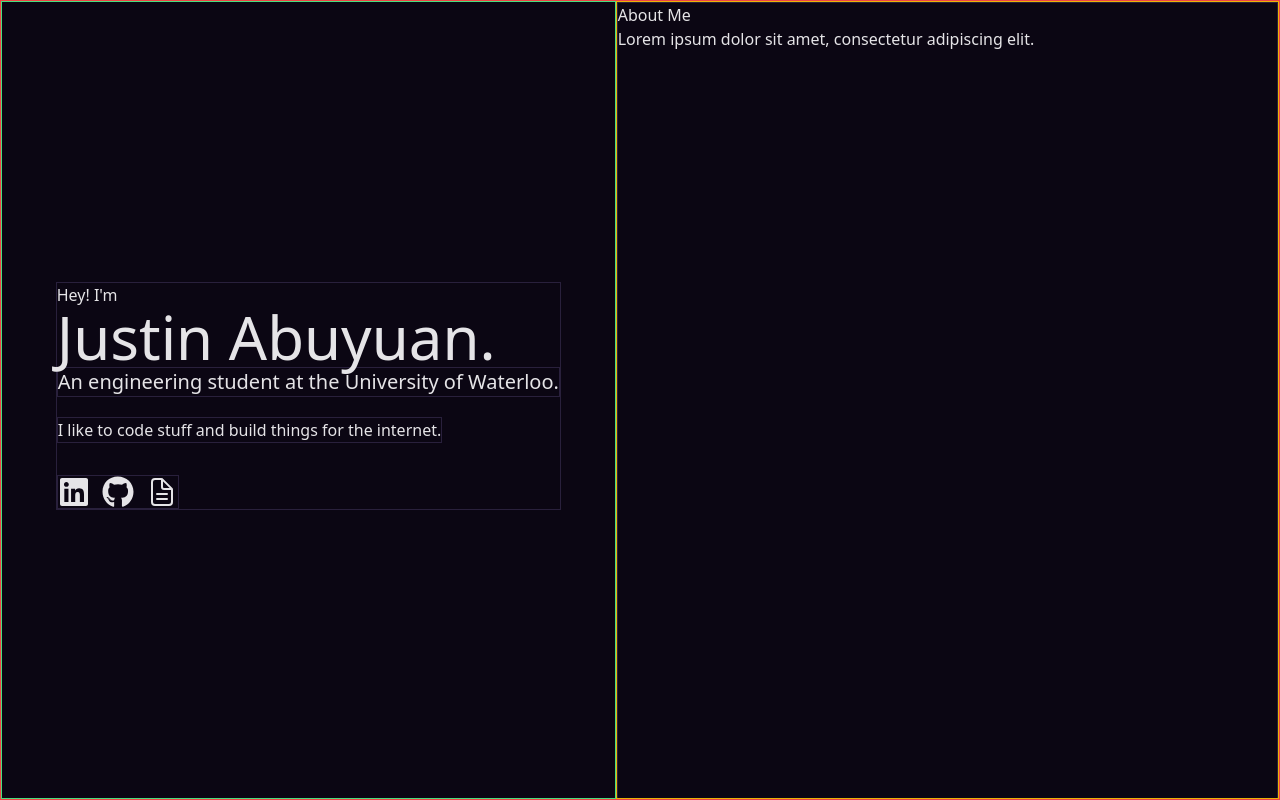
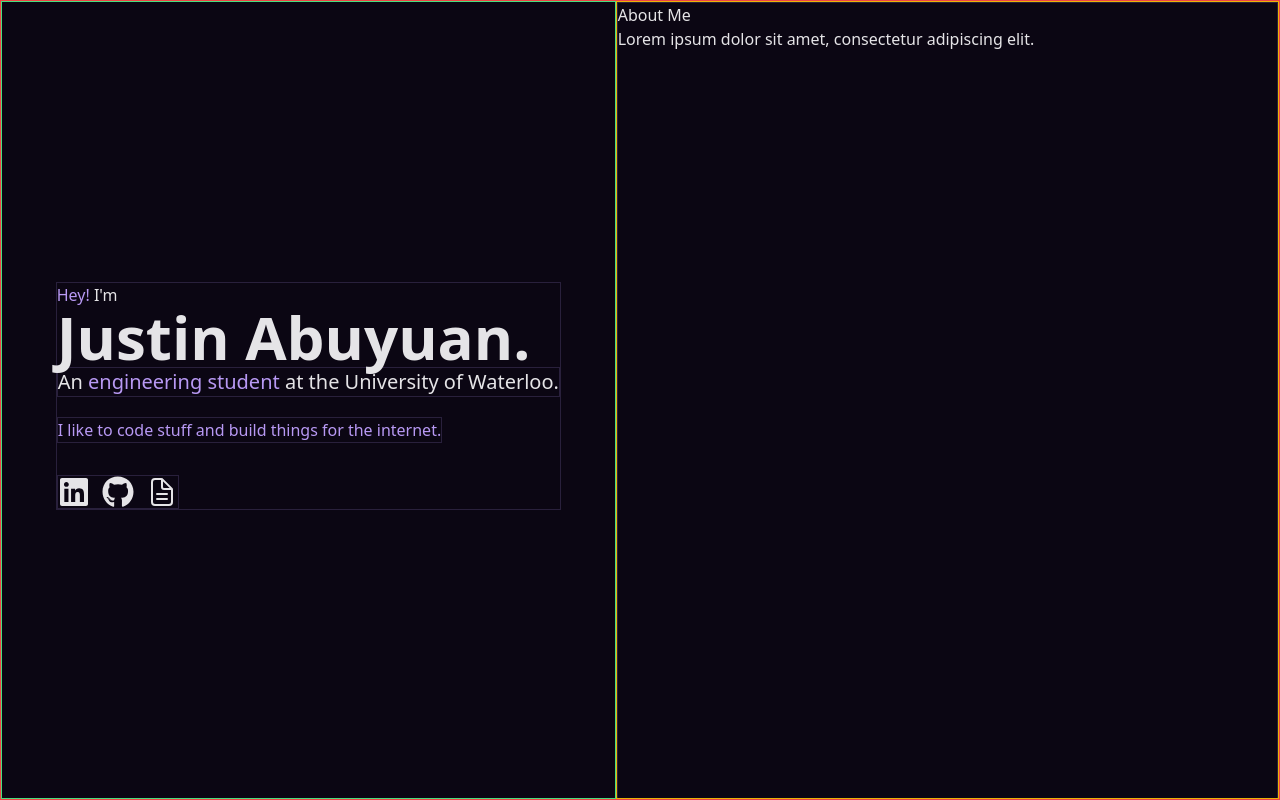
Before and after one commit to jasooh/portfolio-v.3, a Next.js app: page / in a window 1280 px wide. Built offline with nearby package versions, Linux system fonts and the light colour scheme.

Commit message:
hero styling

```diff
--- a/src/app/(app)/page.tsx
+++ b/src/app/(app)/page.tsx
@@ -24,7 +24,7 @@ export default function Home() {
     },
   )
   const width = useSpring(
-    useTransform(scrollYProgress, [0, 0.5], ['700%', '500%']),
+    useTransform(scrollYProgress, [0, 0.3], ['700%', '600%']),
     { stiffness: 100, damping: 15 },
   )
 
@@ -36,19 +36,19 @@ export default function Home() {
         {/* TODO: Add fade in transition for this section */}
         {/* Name */}
         <motion.section
-          className="flex flex-col items-center justify-center border-green-400 border"
+          className="flex flex-col items-center justify-center border-green-400 border whitespace-nowrap"
           style={{ width }}
         >
           <header className="w-fit mb-2 border">
-            <p>Hey! I&#39;m</p>
-            <h1 className="text-6xl">Justin Abuyuan.</h1>
+            <p><span className="text-primary">Hey!</span> I&#39;m</p>
+            <h1 className="text-6xl font-black">Justin Abuyuan.</h1>
             {/* Current position */}
             <section className="w-fit border">
-              <h2 className="text-xl">An engineering student at the University of Waterloo.</h2>
+              <h2 className="text-xl">An <span className="text-primary">engineering student</span> at the University of Waterloo.</h2>
             </section>
 
             {/* Lil blurb */}
-            <section className="w-fit mt-5 border">
+            <section className="w-fit mt-5 border text-primary">
               {/* TODO: Implement changing typed text */}
               I like to code stuff and build things for the internet.
             </section>
```
